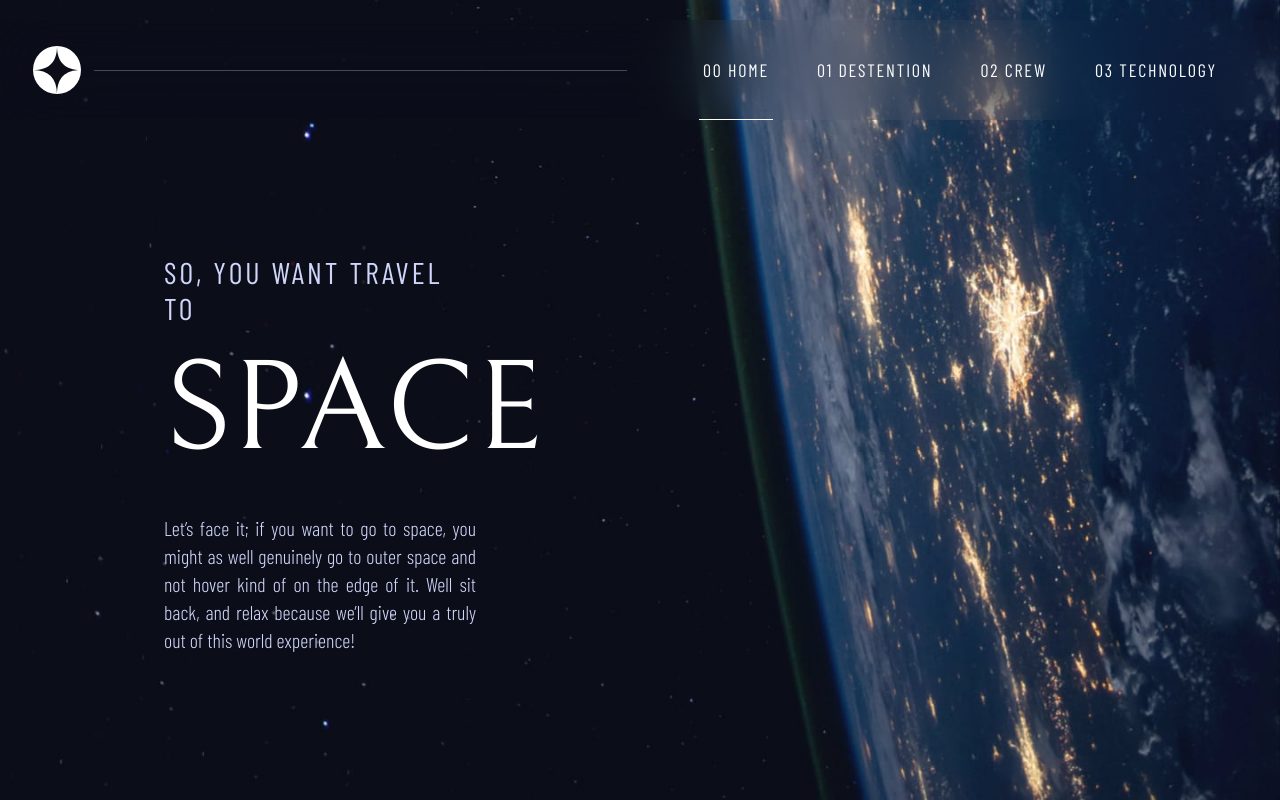
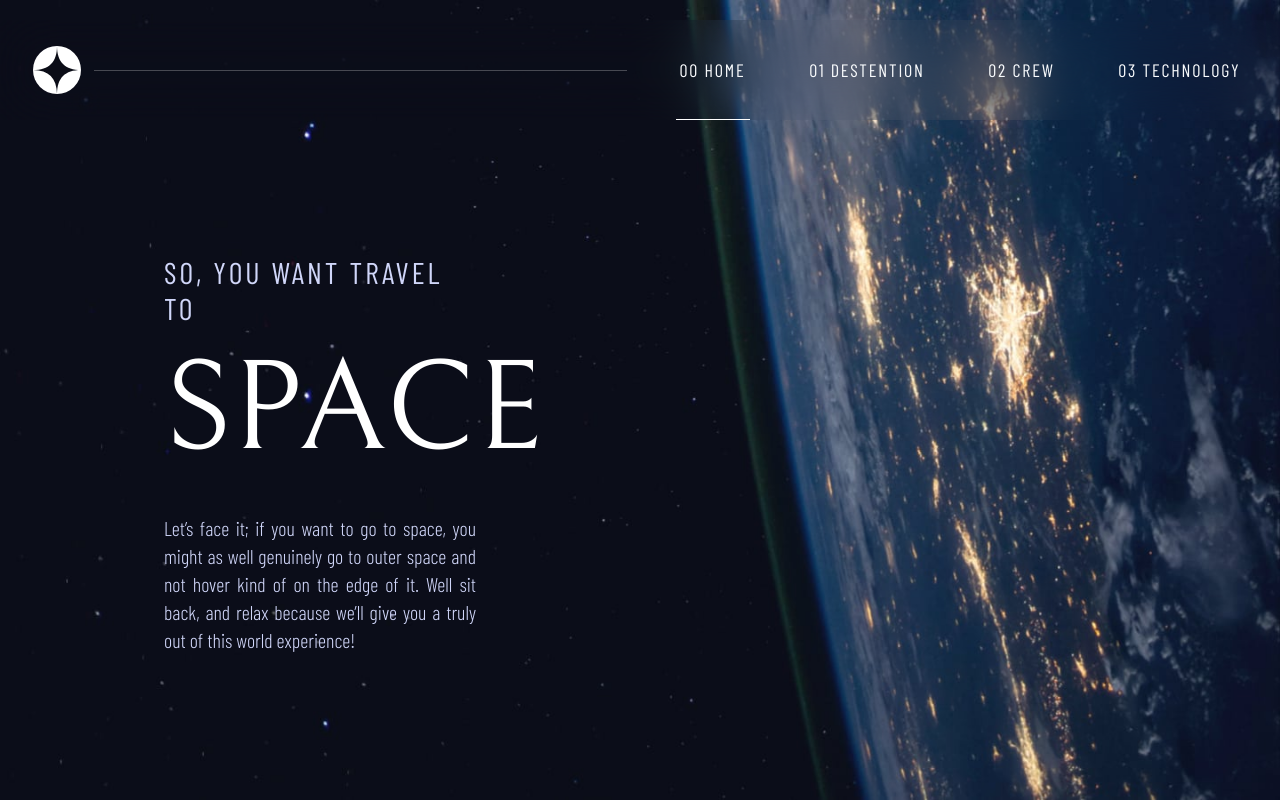
Before and after one commit to MahdiSadeghi26/Space-Toursim-multiPage, a Vue app: page / in a window 1280 px wide. Built offline with nearby package versions, Linux system fonts and the light colour scheme.

Commit message:
chaning some style to xl

```diff
--- a/src/components/NavMenu.vue
+++ b/src/components/NavMenu.vue
@@ -5,14 +5,14 @@ const route = useRoute()
 let mobileTrigedFlag = ref(false)
 </script>
 <template>
-    <header class="w-screen h-full text-slate-50   lg:h-[100px]">
+    <header class="w-screen text-slate-50   lg:h-[100px]">
         <nav class="flex justify-between items-center backdrop-blur-[30px]">
             <!-- logo -->
             <div class="w-1/2 lg:flex hidden  justify-evenly items-center ">
                 <img src="/images/shared/logo.svg" alt="logo" class="inline ml-5">
                 <hr class=" border-white border-opacity-25 inline-block lg:w-10/12">
             </div>
-            <ul class=" lg:h-[100px] lg:w-1/2 lg:flex justify-center items-center font-BarlowRegular lg:text-lg hidden">
+            <ul class=" lg:h-[100px] xl:w-1/2 xl:justify-evenly lg:justify-around lg:w-3/5  lg:flex  font-BarlowRegular lg:text-lg hidden">
                 <li class="navItem" :class="{ activeItem: route.path == '/' }">
                     00 HOME
                 </li>
```
